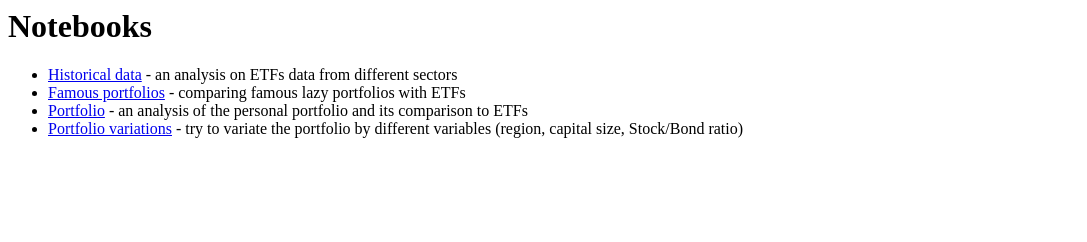
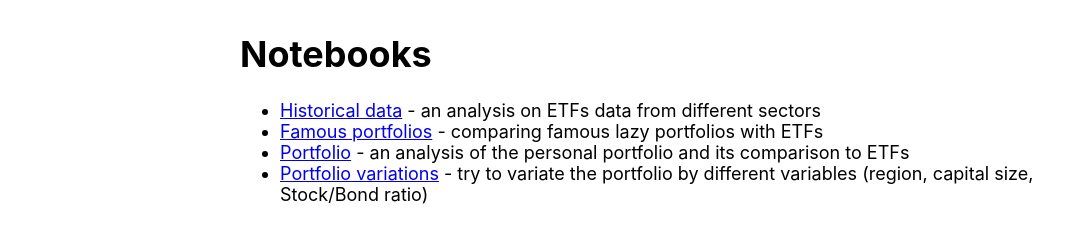
Before and after one commit to Rhymmor/shares-portfolio, an Eleventy site: page web/src/index.md in a window 1280 px wide. Shown: the whole page, without its empty margins (0-1087 px from the left). Built offline with nearby package versions, Linux system fonts and the light colour scheme; Eleventy itself is replaced by a stand-in of ours; files that its build step writes are made by us from their sources.

Commit message:
eleventy styles

```diff
--- a/web/package.json
+++ b/web/package.json
@@ -19,6 +19,8 @@
   },
   "homepage": "https://github.com/Rhymmor/shares-portfolio#readme",
   "devDependencies": {
-    "@11ty/eleventy": "^1.0.0"
+    "@11ty/eleventy": "^1.0.0",
+    "clean-css": "5.3.0",
+    "cssesc": "3.0.0"
   }
 }
--- /dev/null
+++ b/web/src/_includes/base.css
@@ -0,0 +1,16 @@
+html {
+  font-family: -apple-system, BlinkMacSystemFont, "Segoe UI", "Roboto", "Oxygen",
+    "Ubuntu", "Cantarell", "Fira Sans", "Droid Sans", "Helvetica Neue";
+
+  font-size: 18px;
+}
+
+.body {
+  display: flex;
+  /* align-items: center; */
+  justify-content: center;
+}
+
+.content {
+  max-width: 800px;
+}
--- a/web/src/_includes/base.njk
+++ b/web/src/_includes/base.njk
@@ -1,15 +1,24 @@
+{% set css %}
+  {% include "base.css" %}
+{% endset %}
 <html lang="en">
 <head>
   <meta charset="UTF-8">
   <meta name="viewport" content="width=device-width, initial-scale=1.0">
   <title>{{ title }}</title>
+
+  <style>
+    {{ css | cssmin | safe }}
+  </style>
 </head>
-<body>
+<body class="body">
+  <div class="content">
     <header>
       <h1>{{ title }}</h1>
     </header>
     <main>
       {{ content | safe }}
     </main>
+  </div>
 </body>
 </html>
```
Also changed, not shown: web/.eleventy.js, 1 other file. Lines whose indentation alone changed are shown as unchanged.
